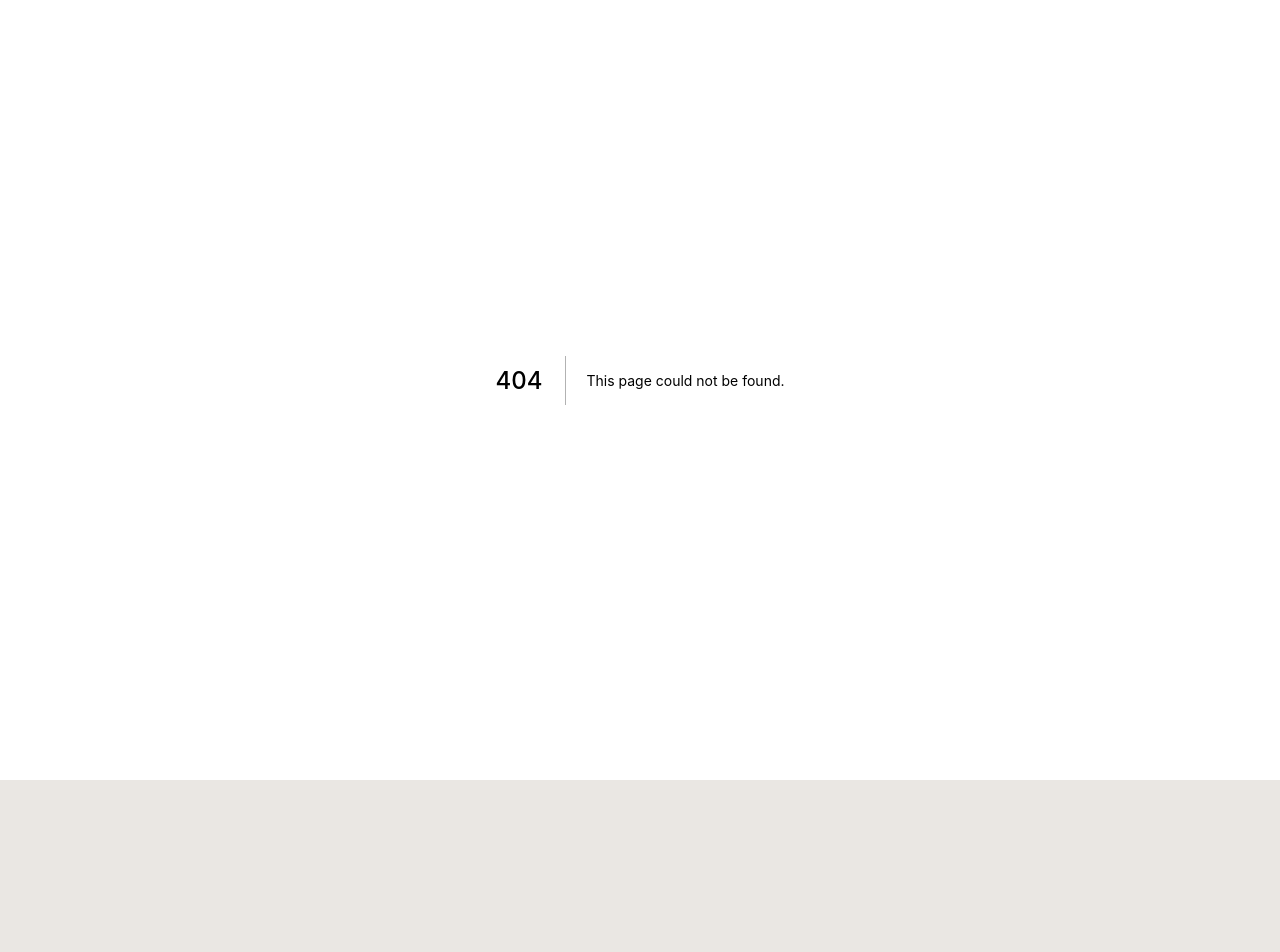
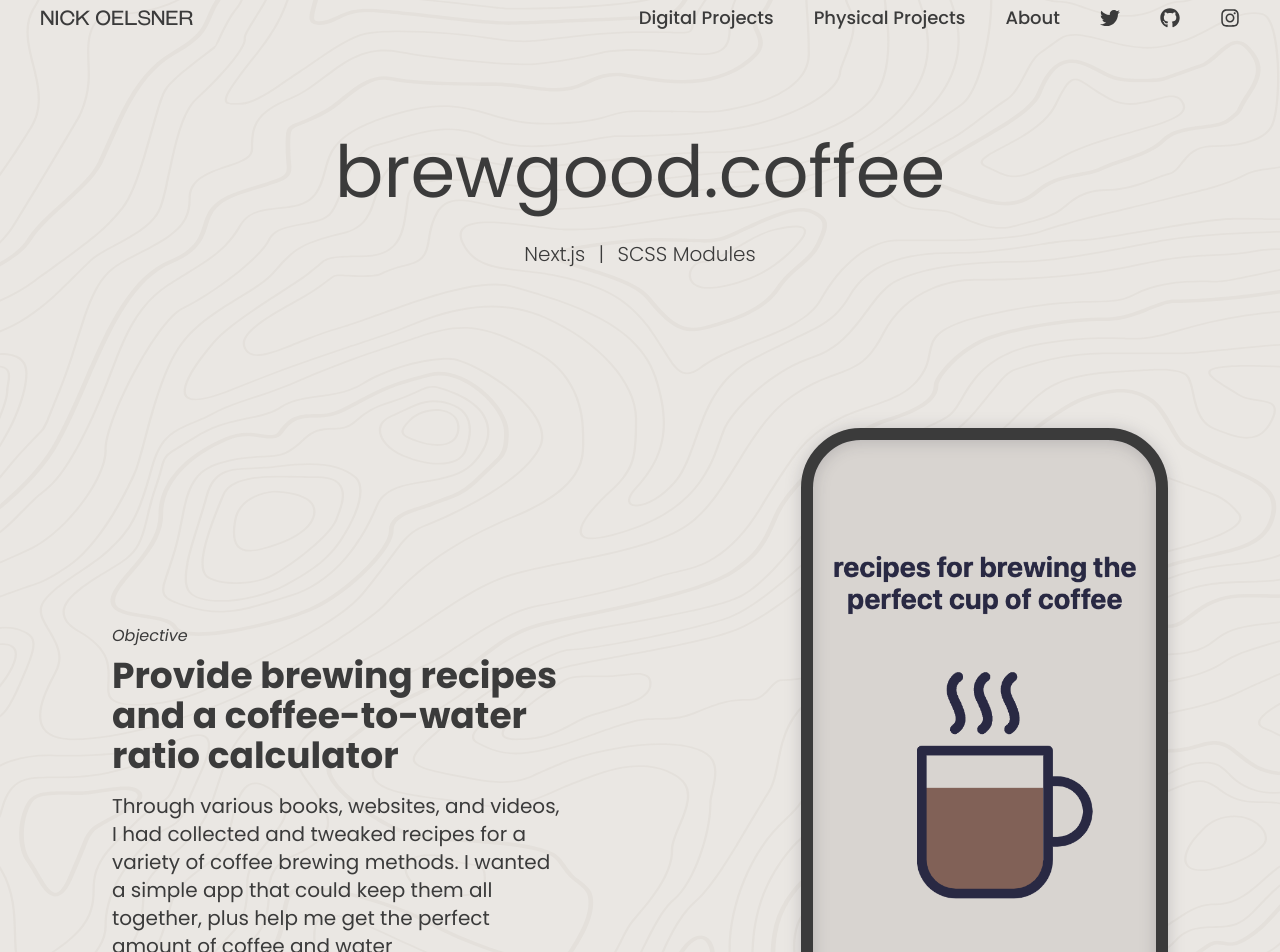
Before and after one commit to noelsner/portfolio-v2, a Next.js app: page /digital-projects/brewgood in a window 1280 px wide. Before the commit this address had no page. Shown: the part 20-972 px from the top of the page. Before the commit the page ends 800 px from the top, so only its background shows below. Built offline with nearby package versions, Linux system fonts and the light colour scheme.

Commit message:
create details page for brewgood

```diff
--- /dev/null
+++ b/pages/digital-projects/brewgood.js
@@ -0,0 +1,91 @@
+import Head from "next/head";
+import Link from "next/link";
+import MobileScreenshot from "../../components/MobileScreenshot";
+import Navbar from "../../components/Navbar";
+
+export default function Brewgood() {
+  return (
+    <div>
+      <Head>
+        <title>Nick Oelsner - Digital Projects</title>
+        <meta name="description" content="Nick Oelsner's Portfolio - Digital Projects" />
+        <link rel="icon" href="/favicon.ico" />
+      </Head>
+
+      <div className="min-h-screen pb-16 bg-repeat bg-topo">
+        <Navbar showName={true} />
+        <main>
+          <h1 className="mt-20 mb-8 text-center text-7xl">
+            <Link href="https://brewgood.coffee/">brewgood.coffee</Link>
+          </h1>
+          <p className="text-center text-xl font-light">
+            Next.js <span className="mx-2">|</span> SCSS Modules
+          </p>
+
+          <div className="flex flex-row max-w-6xl mx-auto items-center justify-between px-12 mt-40">
+            <div className="w-1/2">
+              <div className="max-w-md">
+                <p className="italic mb-2">Objective</p>
+                <p className="font-bold text-4xl mb-4">
+                  Provide brewing recipes and a coffee-to-water ratio calculator
+                </p>
+                <p className="text-xl">
+                  Through various books, websites, and videos, I had collected and tweaked recipes for a variety of
+                  coffee brewing methods. I wanted a simple app that could keep them all together, plus help me get the
+                  perfect amount of coffee and water
+                </p>
+              </div>
+            </div>
+            <MobileScreenshot
+              imgUrl="/images/projects/brewgood-mobile-1.png"
+              alt="brewgood home page screenshot"
+              className="w-1/2"
+            />
+          </div>
+
+          <div className="flex flex-row max-w-6xl mx-auto items-center justify-between px-12 mt-40">
+            <div className="w-1/2 order-2">
+              <div className="max-w-md">
+                <p className="italic mb-2">Objective</p>
+                <p className="font-bold text-4xl mb-4">
+                  Provide brewing recipes and a coffee-to-water ratio calculator
+                </p>
+                <p className="text-xl">
+                  Through various books, websites, and videos, I had collected and tweaked recipes for a variety of
+                  coffee brewing methods. I wanted a simple app that could keep them all together, plus help me get the
+                  perfect amount of coffee and water
+                </p>
+              </div>
+            </div>
+            <MobileScreenshot
+              imgUrl="/images/projects/brewgood-mobile-2.png"
+              alt="brewgood home page screenshot"
+              className="w-1/2"
+            />
+          </div>
+
+          <div className="flex flex-row max-w-6xl mx-auto items-center justify-between px-12 mt-40">
+            <div className="w-1/2">
+              <div className="max-w-md">
+                <p className="italic mb-2">Objective</p>
+                <p className="font-bold text-4xl mb-4">
+                  Provide brewing recipes and a coffee-to-water ratio calculator
+                </p>
+                <p className="text-xl">
+                  Through various books, websites, and videos, I had collected and tweaked recipes for a variety of
+                  coffee brewing methods. I wanted a simple app that could keep them all together, plus help me get the
+                  perfect amount of coffee and water
+                </p>
+              </div>
+            </div>
+            <MobileScreenshot
+              imgUrl="/images/projects/brewgood-mobile-3.png"
+              alt="brewgood home page screenshot"
+              className="w-1/2"
+            />
+          </div>
+        </main>
+      </div>
+    </div>
+  );
+}
--- a/pages/digital-projects.js
+++ b/pages/digital-projects/index.js
@@ -1,8 +1,8 @@
 import Head from "next/head";
-import Image from "next/image";
-import Navbar from "../components/Navbar";
-import MobileScreenshot from "../components/MobileScreenshot";
-import DesktopScreenshot from "../components/DesktopScreenshot";
+import Link from "next/link";
+import Navbar from "../../components/Navbar";
+import MobileScreenshot from "../../components/MobileScreenshot";
+import DesktopScreenshot from "../../components/DesktopScreenshot";
 
 const projects = {
   brewgood: {
@@ -44,7 +44,10 @@ const DigitalProjectOverview = ({ project, children }) => {
             </span>
           ))}
         </p>
-        <p className="text-xl">{project.description}</p>
+        <p className="text-xl mb-3">{project.description}</p>
+        <Link href={project.pageUrl}>
+          <a className="text-xl font-light uppercase hover:underline">Learn More</a>
+        </Link>
       </div>
       <div className="relative w-full h-full max-w-6xl mx-auto mt-8 mb-24">{children}</div>
     </div>
```
